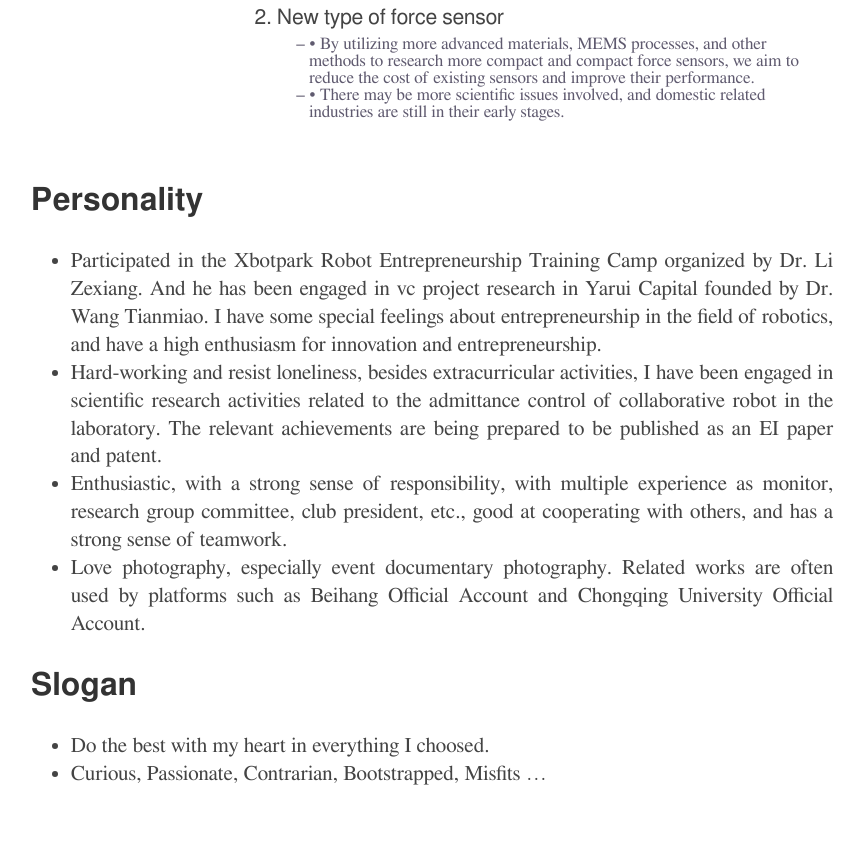
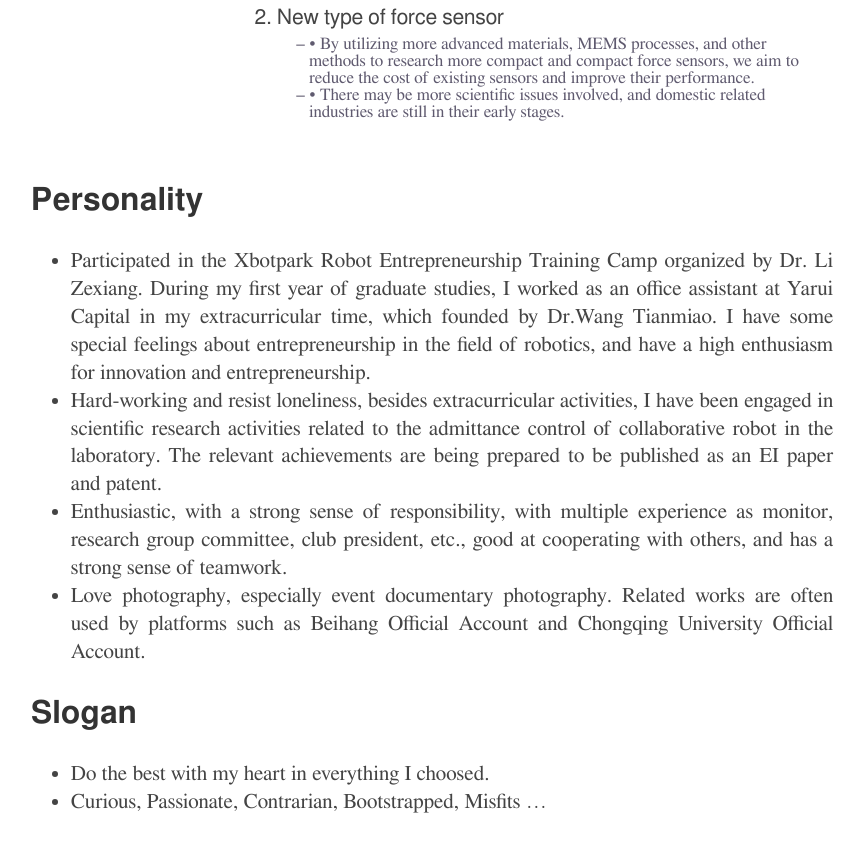
Before and after one commit to hetaoxiaoming/homepage, a plain HTML site: page resume/index.html in a window 1280 px wide. Shown: the part 3621-4472 px from the top of the page, without its empty margins (208-1072 px from the left). Before the commit the page ends 4450 px from the top, so only its background shows below. Drawn offline with Linux system fonts and the light colour scheme.

Commit message:
Update index.html

```diff
--- a/resume/index.html
+++ b/resume/index.html
@@ -737,7 +737,7 @@
 
 <h2 id="personality">Personality</h2>
 <ul>
-<li>Participated in the Xbotpark Robot Entrepreneurship Training Camp organized by Dr. Li Zexiang. And he has been engaged in vc project research in Yarui Capital founded by Dr. Wang Tianmiao. I have some special feelings about entrepreneurship in the field of robotics, and have a high enthusiasm for innovation and entrepreneurship.</li>
+<li>Participated in the Xbotpark Robot Entrepreneurship Training Camp organized by Dr. Li Zexiang. During my first year of graduate studies, I worked as an office assistant at Yarui Capital in my extracurricular time, which founded by Dr.Wang Tianmiao. I have some special feelings about entrepreneurship in the field of robotics, and have a high enthusiasm for innovation and entrepreneurship.</li>
 <li>Hard-working and resist loneliness, besides extracurricular activities, I have been engaged in scientific research activities related to the admittance control of collaborative robot in the laboratory. The relevant achievements are being prepared to be published as an EI paper and patent.</li>
 <li>Enthusiastic, with a strong sense of responsibility, with multiple experience as monitor, research group committee, club president, etc., good at cooperating with others, and has a strong sense of teamwork.</li>
 <li>Love photography, especially event documentary photography. Related works are often used by platforms such as Beihang Official Account and Chongqing University Official Account.</li>
```
